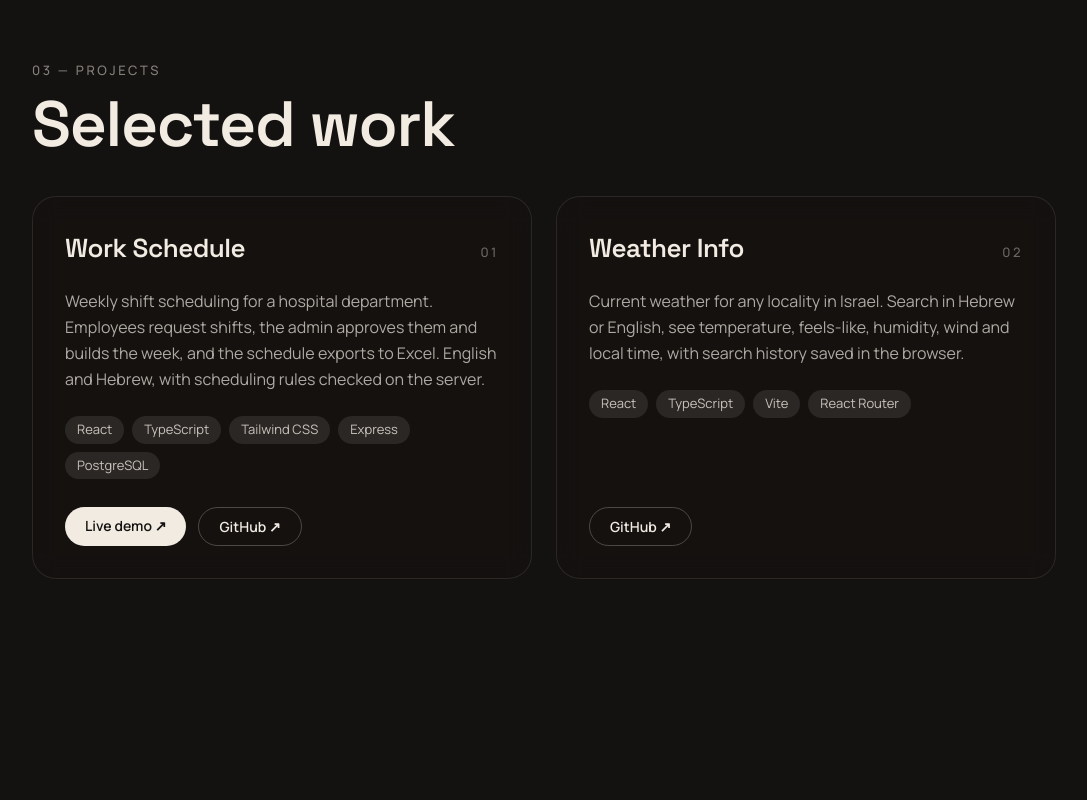
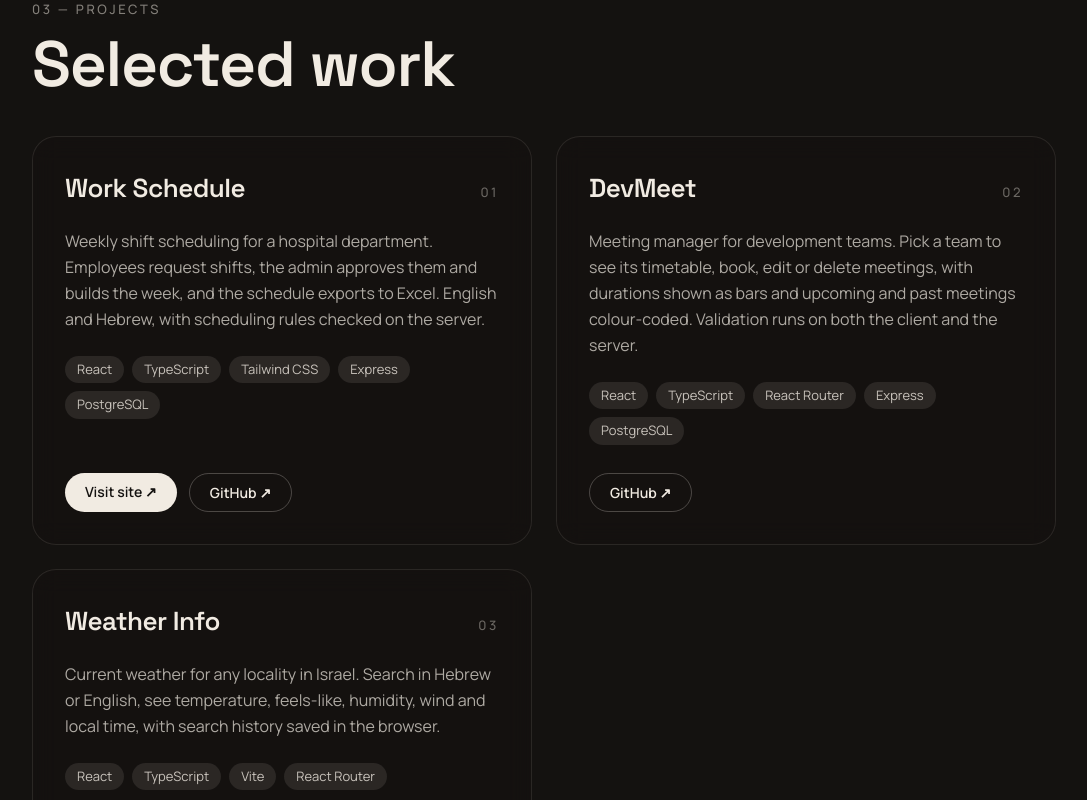
Before and after one commit to ilyaborz23/portfolio, a React (Vite) app: page / in a window 1280 px wide. Shown: the part 2480-3280 px from the top of the page, without its empty margins (8-1095 px from the left). Built offline with nearby package versions, Linux system fonts and the light colour scheme.

Commit message:
Add DevMeet project and update Work Schedule site link
Co-Authored-By: Claude Opus 5.5 <noreply@anthropic.com>

```diff
--- a/src/sections/Projects.tsx
+++ b/src/sections/Projects.tsx
@@ -16,7 +16,14 @@ const PROJECTS: Project[] = [
       'Weekly shift scheduling for a hospital department. Employees request shifts, the admin approves them and builds the week, and the schedule exports to Excel. English and Hebrew, with scheduling rules checked on the server.',
     tags: ['React', 'TypeScript', 'Tailwind CSS', 'Express', 'PostgreSQL'],
     link: 'https://github.com/ilyaborz23/Work-schedule',
-    live: 'https://work-schedule-production-835b.up.railway.app',
+    live: 'https://work-schedule.up.railway.app',
+  },
+  {
+    title: 'DevMeet',
+    description:
+      'Meeting manager for development teams. Pick a team to see its timetable, book, edit or delete meetings, with durations shown as bars and upcoming and past meetings colour-coded. Validation runs on both the client and the server.',
+    tags: ['React', 'TypeScript', 'React Router', 'Express', 'PostgreSQL'],
+    link: 'https://github.com/ilyaborz23/DevMeet',
   },
   {
     title: 'Weather Info',
@@ -60,7 +67,7 @@ export default function Projects() {
                   rel="noopener noreferrer"
                   className="rounded-full bg-ink px-5 py-2 text-[14px] font-semibold text-night transition-transform duration-200 hover:-translate-y-0.5"
                 >
-                  Live demo ↗
+                  Visit site ↗
                 </a>
               )}
               {project.link && (
```
